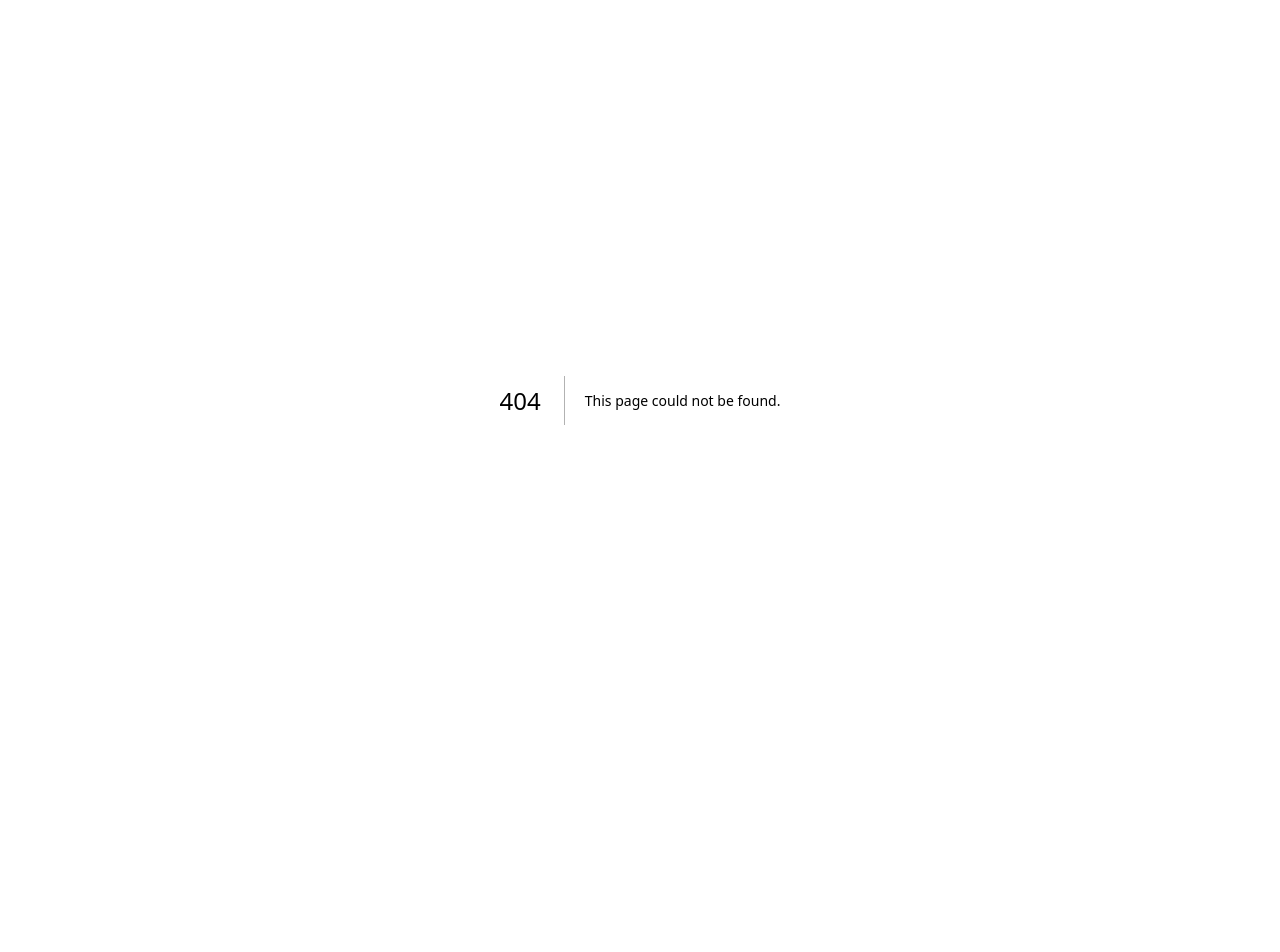
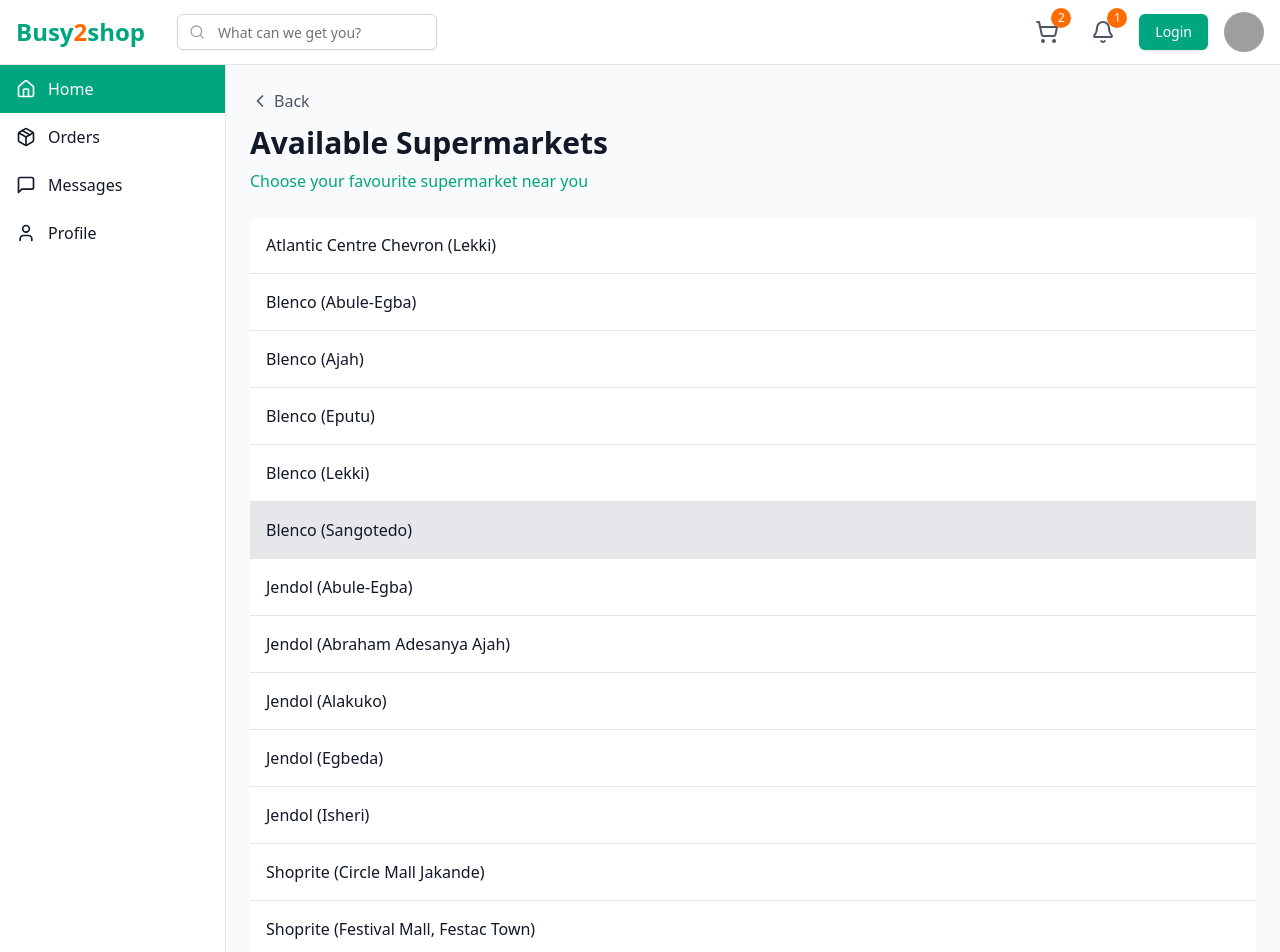
Before and after one commit to Busy2Shop/Busy2Shop-FE, a Next.js app: page /markets/supermarkets in a window 1280 px wide. Before the commit this address had no page. Shown: the top 952 px of the page. Before the commit the page ends 800 px from the top, so only its background shows below. Built offline with nearby package versions, Linux system fonts and the light colour scheme; grey boxes are pictures that could not be loaded.

Commit message:
Add markets page and link to market details in home content

```diff
--- /dev/null
+++ b/app/markets/page.tsx
@@ -0,0 +1,85 @@
+import { ChevronLeft, ChevronDown, Filter } from "lucide-react"
+import Link from "next/link"
+import Image from "next/image"
+import { Button } from "@/components/ui/button"
+import Sidebar from "@/components/sidebar"
+import Navbar from "@/components/navbar"
+
+const markets = [
+    { name: "Supermarkets", image: "/placeholder.svg?height=200&width=300", href: "/markets/supermarkets" },
+    {
+        name: "Water/ Drinks (Sangotedo Warehouse)",
+        image: "/placeholder.svg?height=200&width=300",
+        href: "/markets/water-drinks",
+    },
+    {
+        name: "Local Markets near you",
+        image: "/placeholder.svg?height=200&width=300",
+        highlight: true,
+        href: "/markets/local",
+    },
+    { name: "Alaba International Market", image: "/placeholder.svg?height=200&width=300", href: "/markets/alaba" },
+    { name: "Computer Village", image: "/placeholder.svg?height=200&width=300", href: "/markets/computer-village" },
+    {
+        name: "Original Vietnam Hair Importation",
+        image: "/placeholder.svg?height=200&width=300",
+        href: "/markets/vietnam-hair",
+    },
+    { name: "Wine & Liquor", image: "/placeholder.svg?height=200&width=300", href: "/markets/wine-liquor" },
+    { name: "Furniture", image: "/placeholder.svg?height=200&width=300", href: "/markets/furniture" },
+    { name: "Mile 2 Market", image: "/placeholder.svg?height=200&width=300", href: "/markets/mile-2" },
+    { name: "Balogun Market", image: "/placeholder.svg?height=200&width=300", href: "/markets/balogun" },
+    { name: "Trade Fair", image: "/placeholder.svg?height=200&width=300", href: "/markets/trade-fair" },
+]
+
+export default function MarketsPage() {
+    return (
+        <div className="flex flex-col min-h-screen">
+            <Navbar />
+            <div className="flex flex-1 flex-col md:flex-row max-w-[1440px] mx-auto w-full">
+                <Sidebar />
+                <main className="flex-1 p-4 md:p-6 overflow-y-auto">
+                    <div className="max-w-[1200px] mx-auto">
+                        <div className="flex justify-between items-center mb-6">
+                            <div className="flex items-center">
+                                <Link href="/" className="mr-3">
+                                    <Button variant="ghost" size="icon" className="h-8 w-8">
+                                        <ChevronLeft className="h-5 w-5" />
+                                    </Button>
+                                </Link>
+                                <h1 className="text-2xl font-bold">Choose a Market</h1>
+                            </div>
+
+                            <div className="relative">
+                                <Button variant="outline" className="flex items-center text-[#00A67E] border-[#00A67E]">
+                                    <Filter className="h-4 w-4 mr-2" />
+                                    <span>Filter/type Shopping Location</span>
+                                    <ChevronDown className="h-4 w-4 ml-2" />
+                                </Button>
+                            </div>
+                        </div>
+
+                        <div className="grid grid-cols-1 sm:grid-cols-2 lg:grid-cols-2 gap-4">
+                            {markets.map((market, index) => (
+                                <Link key={index} href={market.href} className="rounded-lg overflow-hidden border">
+                                    <div className="relative">
+                                        <div className="h-[180px] w-full relative">
+                                            <Image src={market.image || "/placeholder.svg"} alt={market.name} fill className="object-cover" />
+                                        </div>
+                                        <div
+                                            className={`absolute bottom-0 left-0 right-0 flex justify-between items-center p-3 ${market.highlight ? "bg-[#00A67E]" : "bg-white border-t"
+                                                }`}
+                                        >
+                                            <h3 className={`font-medium ${market.highlight ? "text-white" : ""}`}>{market.name}</h3>
+                                            <ChevronDown className={`h-5 w-5 ${market.highlight ? "text-white" : ""}`} />
+                                        </div>
+                                    </div>
+                                </Link>
+                            ))}
+                        </div>
+                    </div>
+                </main>
+            </div>
+        </div>
+    )
+}
--- /dev/null
+++ b/app/markets/supermarkets/page.tsx
@@ -0,0 +1,62 @@
+import Link from "next/link"
+import { ChevronLeft } from "lucide-react"
+import Sidebar from "@/components/sidebar"
+import Navbar from "@/components/navbar"
+
+const supermarkets = [
+    "Atlantic Centre Chevron (Lekki)",
+    "Blenco (Abule-Egba)",
+    "Blenco (Ajah)",
+    "Blenco (Eputu)",
+    "Blenco (Lekki)",
+    "Blenco (Sangotedo)",
+    "Jendol (Abule-Egba)",
+    "Jendol (Abraham Adesanya Ajah)",
+    "Jendol (Alakuko)",
+    "Jendol (Egbeda)",
+    "Jendol (Isheri)",
+    "Shoprite (Circle Mall Jakande)",
+    "Shoprite (Festival Mall, Festac Town)",
+    "Shoprite (Ikeja City Mall, Obafemi Awolowo Wy)",
+    "Shoprite (Leisure Mall Surulere)",
+    "Shoprite (Lekki Mall)",
+    "Shoprite (Sangotedo)",
+    "Shoprite (The Palms Shopping Mall, Bisway St)",
+    "Skymail (Shopping Mall, Ogidan Sangotedo)",
+]
+
+export default function SupermarketsPage() {
+    return (
+        <div className="flex flex-col min-h-screen">
+            <Navbar />
+            <div className="flex flex-1 flex-col md:flex-row max-w-[1440px] mx-auto w-full">
+                <Sidebar />
+                <main className="flex-1 bg-gray-50 overflow-y-auto">
+                    <div className="max-w-[1200px] mx-auto p-4 md:p-6">
+                        <div className="mb-2">
+                            <Link href="/markets" className="inline-flex items-center text-gray-600 hover:text-gray-900">
+                                <ChevronLeft className="h-5 w-5 mr-1" />
+                                <span>Back</span>
+                            </Link>
+                        </div>
+
+                        <h1 className="text-3xl font-bold mb-2">Available Supermarkets</h1>
+                        <p className="text-[#00A67E] mb-6">Choose your favourite supermarket near you</p>
+
+                        <div className="bg-white rounded-md overflow-hidden">
+                            {supermarkets.map((supermarket, index) => (
+                                <div
+                                    key={index}
+                                    className={`p-4 border-b last:border-b-0 hover:bg-gray-100 cursor-pointer ${supermarket === "Blenco (Sangotedo)" ? "bg-gray-200" : ""
+                                        }`}
+                                >
+                                    {supermarket}
+                                </div>
+                            ))}
+                        </div>
+                    </div>
+                </main>
+            </div>
+        </div>
+    )
+}
--- a/components/home-content.tsx
+++ b/components/home-content.tsx
@@ -4,6 +4,7 @@
 import { Button } from "@/components/ui/button"
 import { Plus, Twitter, Facebook, Instagram } from "lucide-react"
 import Image from "next/image"
+import Link from "next/link"
 import { useState } from "react"
 
 // Food items for Shop by Ingredients section
@@ -127,14 +128,14 @@
 
                 <div className="grid grid-cols-1 sm:grid-cols-2 lg:grid-cols-3 gap-4">
                     {markets.map((market, index) => (
-                        <div key={index} className="border rounded-lg overflow-hidden">
+                        <Link href="/markets" key={index} className="border rounded-lg overflow-hidden">
                             <div className="h-[150px] relative">
                                 <Image src={market.image || "/placeholder.svg"} alt={market.name} fill className="object-cover" />
                             </div>
                             <div className="p-3 text-center">
                                 <h3 className="font-medium">{market.name}</h3>
                             </div>
-                        </div>
+                        </Link>
                     ))}
                 </div>
             </div>
```
